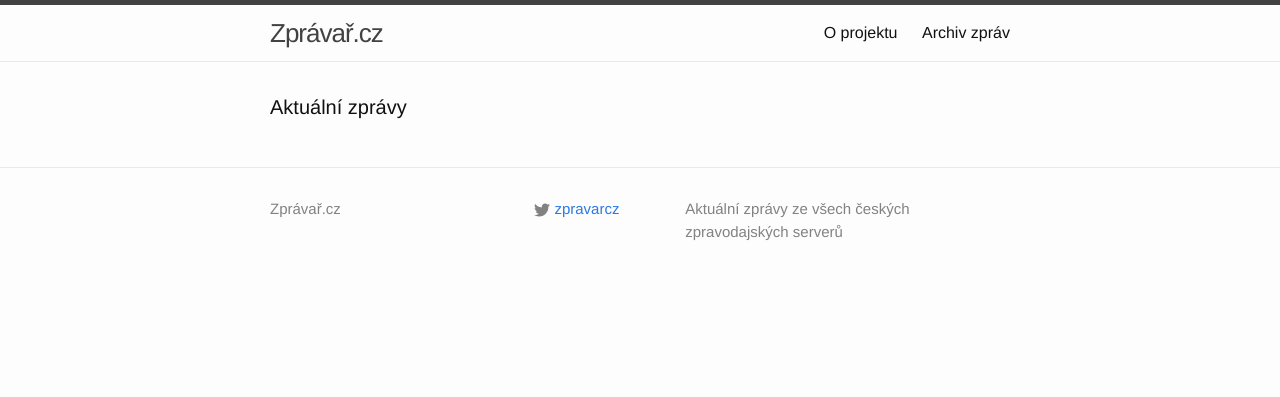
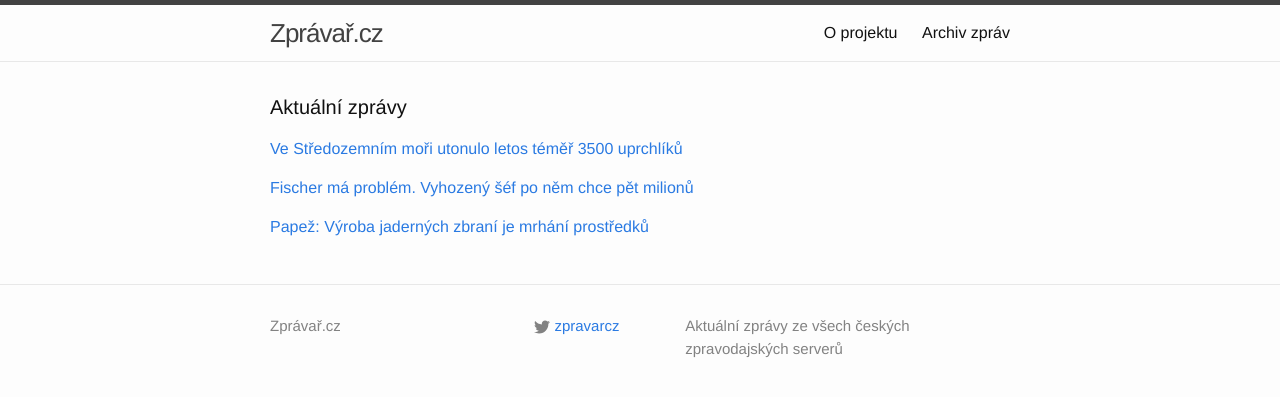
Before and after one commit to adliska/zpravar, a Jekyll site: the page built from index.html, in a window 1280 px wide. Shown: the top 397 px of the page. Built offline with Jekyll 4.4.1, drawn with Linux system fonts in a browser that asks for light colours.

Commit message:
zpravar news update

```diff
--- a/index.html
+++ b/index.html
@@ -5,4 +5,27 @@ layout: default
 <div class="home">
     <h1 class="page-heading">Aktuální zprávy</h1>
 
-</div>
+<p><a href="javascript:;" onclick="toggle_visibility('zpravy0')">Ve Středozemním moři utonulo letos téměř 3500 uprchlíků</a></p>
+<div id="zpravy0" style="display:none">
+<ul>
+<li><a href=http://zpravy.aktualne.cz/zahranici/ve-stredozemnim-mori-utonulo-letos-temer-3500-uprchliku/r~f7e4bef4803111e4b5c5002590604f2e/>Ve Středozemním moři utonulo letos téměř 3500 uprchlíků - zpravy.aktualne.cz</a></li>
+<li><a href=http://zpravy.idnes.cz/rekordni-pocet-mrtvych-uprchliku-dlh-/zahranicni.aspx?c=A141210_064944_zahranicni_wlk>Středozemní moře má smutný rekord. Zemřelo už téměř 3 500 uprchlíků - zpravy.idnes.cz</a></li>
+<li><a href=http://www.ceskenoviny.cz/zpravy/zpravy/ve-stredozemnim-mori-utonulo-letos-temer-3500-uprchliku/1157086>Ve Středozemním moři utonulo letos téměř 3500 uprchlíků - www.ceskenoviny.cz</a></li>
+<li><a href=http://www.novinky.cz/zahranicni/evropa/355910-ve-stredozemnim-mori-zahynulo-na-3500-uprchliku.html>Ve Středozemním moři zahynulo na 3500 uprchlíků - www.novinky.cz</a></li>
+</ul>
+</div><p><a href="javascript:;" onclick="toggle_visibility('zpravy1')">Fischer má problém. Vyhozený šéf po něm chce pět milionů</a></p>
+<div id="zpravy1" style="display:none">
+<ul>
+<li><a href=http://www.tyden.cz/rubriky/domaci/politika/fischer-ma-problem-vyhozeny-sef-po-nem-chce-pet-milionu_326783.html>Fischer má problém. Vyhozený šéf po něm chce pět milionů - www.tyden.cz</a></li>
+<li><a href=http://www.ceskatelevize.cz/ct24/domaci/294995-fischerova-vypoved-snablovi-byla-neplatna-ten-zada-nahradu-skody/>Fischerova výpověď Šnáblovi byla neplatná, ten žádá náhradu škody - www.ceskatelevize.cz</a></li>
+<li><a href=http://zpravy.aktualne.cz/domaci/fischerova-vypoved-snablovi-byla-neplatna-rozhodl-soud/r~0ecf6418802611e49e4b0025900fea04/>Fischerova výpověď Šnáblovi byla neplatná, rozhodl soud - zpravy.aktualne.cz</a></li>
+<li><a href=http://www.ceskenoviny.cz/zpravy/zpravy/fischerova-vypoved-snablovi-byla-neplatna-rozhodl-soud/1157073>Fischerova výpověď Šnáblovi byla neplatná, rozhodl soud - www.ceskenoviny.cz</a></li>
+</ul>
+</div><p><a href="javascript:;" onclick="toggle_visibility('zpravy2')">Papež: Výroba jaderných zbraní je mrhání prostředků</a></p>
+<div id="zpravy2" style="display:none">
+<ul>
+<li><a href=http://www.tyden.cz/rubriky/zahranici/papez-vyroba-jadernych-zbrani-je-mrhani-prostredku_326784.html>Papež: Výroba jaderných zbraní je mrhání prostředků - www.tyden.cz</a></li>
+<li><a href=http://www.novinky.cz/zahranicni/evropa/355909-papez-odsoudil-jaderne-zbrane.html>Papež odsoudil jaderné zbraně - www.novinky.cz</a></li>
+<li><a href=http://zpravy.aktualne.cz/zahranici/papez-vyroba-jadernych-zbrani-je-mrhani-prostredku/r~54a110ba802911e4aff10025900fea04/>Papež: Výroba jaderných zbraní je mrhání prostředků - zpravy.aktualne.cz</a></li>
+</ul>
+</div></div>
```
